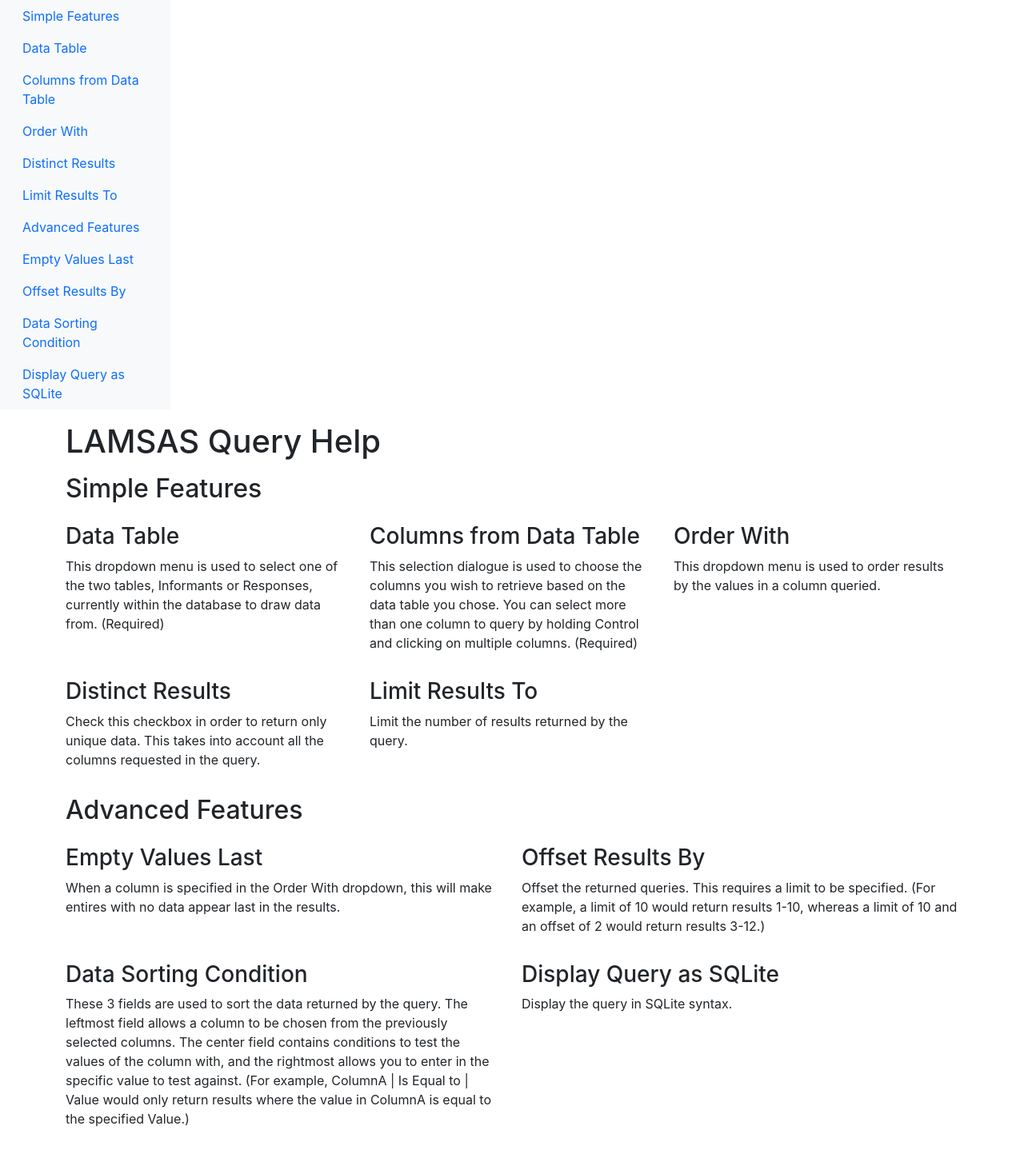
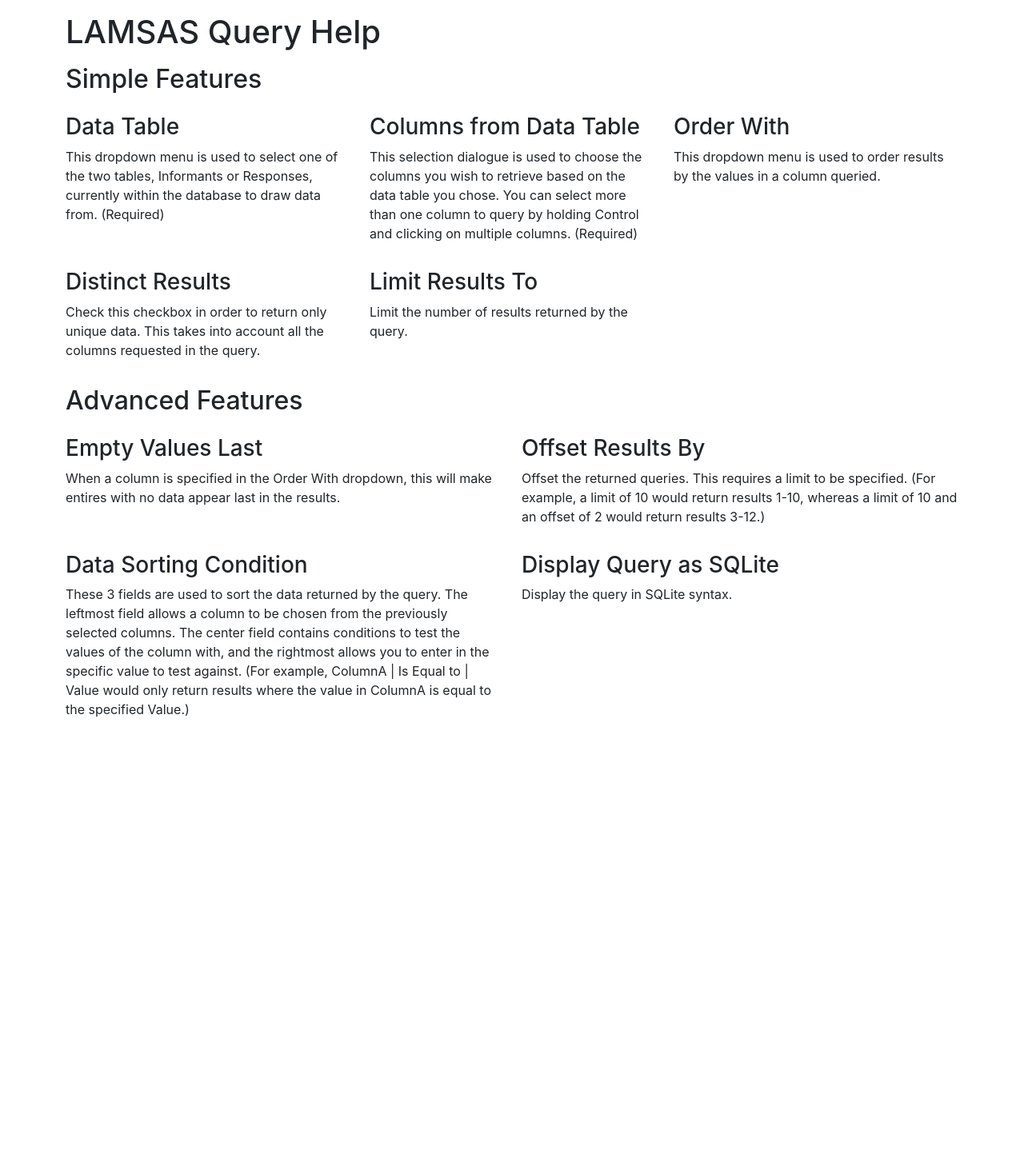
Before and after one commit to KittyKittyKitKat/LAMSAS-Web, a Flask app: page /help in a window 1280 px wide. Shown: the part 114-1557 px from the top of the page at 80% size. After the commit the page ends 1011 px from the top, so only its background shows below. Run offline with Flask 2, Linux system fonts and the light colour scheme; some libraries are stand-ins or nearby versions.

Commit message:
Small page changes

```diff
--- a/lamsasweb/search/routes.py
+++ b/lamsasweb/search/routes.py
@@ -45,7 +45,7 @@ def query_advanced() -> Template:
         return redirect(url_for('search.query_results',
                                 show_query=form.data['show_query'],
                                 query_args=query_args))
-    return render_template('query_advanced2.html', form=form,
+    return render_template('query_advanced.html', form=form,
                            all_columns=all_columns, title='Query')
 
 
--- a/lamsasweb/templates/help.html
+++ b/lamsasweb/templates/help.html
@@ -1,10 +1,10 @@
 {% extends "layout.html" %}
 {% block content %}
   <div class="container-fluid">
-    <div class="row">
-      <nav class="col-md-2 d-none d-md-block bg-light sidebar">
+    <!-- <div class="row">
+      <nav class="wrapper">
         <div class="sidebar-sticky">
-          <ul class="nav flex-column">
+          <ul class="nav nav-pills flex-column mb-auto">
             <li class="nav-item">
               <a href="" class="nav-link">Simple Features</a>
             </li>
@@ -41,7 +41,7 @@
           </ul>
         </div>
       </nav>
-    </div>
+    </div> -->
   </div>
   <div class="container">
     <h1 class="mt-3 mb-3">LAMSAS Query Help</h1>
--- a/lamsasweb/templates/query_advanced.html
+++ b/lamsasweb/templates/query_advanced.html
@@ -119,7 +119,7 @@
   </div>
   <div class="container text-center">
     <p><small>Have a query in SQLite syntax from this site? Go to <a href="{{ url_for('search.query_raw') }}">this page</a> to query the database directly.</small></p>
-    <p>Hover over an item for an idea on how it works, or visit the Help page for more information on each specific field.</p>
+    <p>Visit the Help page for more information on each specific field.</p>
   </div>
   <script type="text/javascript">
     var all_columns = {{ all_columns|tojson }}, errors = {{ form.errors|tojson }};
--- a/lamsasweb/templates/query_simple.html
+++ b/lamsasweb/templates/query_simple.html
@@ -56,7 +56,7 @@
     <button class="btn btn-secondary mb-3 mt-3" align="center" onClick="sa_change()"> Show Advanced Query Options</button>
   </div>
   <div class="container text-center">
-    <p>Hover over an item for an idea on how it works, or visit the Help page for more information on each specific field.</p>
+    <p>Visit the Help page for more information on each specific field.</p>
   </div>
   <script type="text/javascript">
     var all_columns = {{ all_columns|tojson }}, errors = {{ form.errors|tojson }};
```
